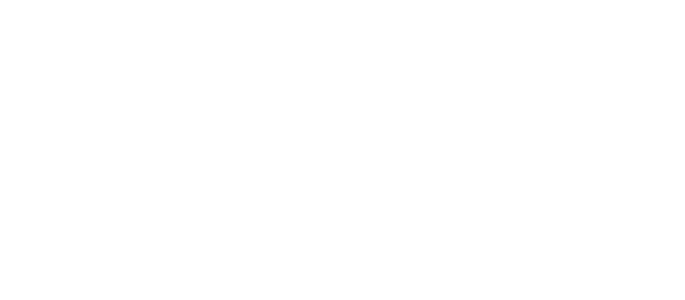
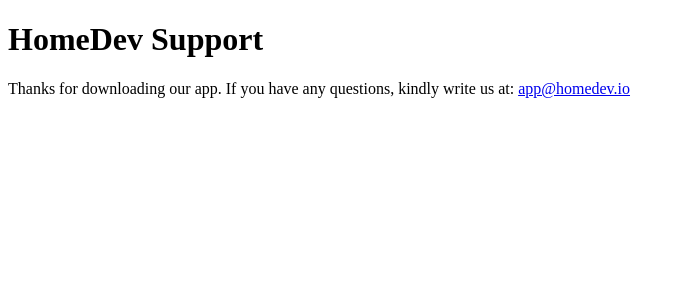
Before and after one commit to teamhomedev/homedev_web, a React app: page /support in a window 1280 px wide. Before the commit this address had no page. Shown: the top 300 px of the page, without its empty margins (0-685 px from the left). Built offline with nearby package versions, Linux system fonts and the light colour scheme.

Commit message:
feat: add support

```diff
--- a/src/App.tsx
+++ b/src/App.tsx
@@ -3,6 +3,7 @@
 import {Home} from "./page/Home";
 import {Auth} from "./page/Auth";
 import {PrivacyPolicy} from "./page/PrivacyPolicy";
+import {Support} from "./page/Support";
 
 export function App() {
     return (
@@ -11,6 +12,7 @@
                 <Routes>
                     <Route path="/" element={<Home />} />
                     <Route path="/privacy-policy" element={<PrivacyPolicy />} />
+                    <Route path="/support" element={<Support />} />
 
                     <Route path="/auth/instaget" element={<Auth />} />
                 </Routes>
--- /dev/null
+++ b/src/page/Support.tsx
@@ -0,0 +1,12 @@
+import React, {Fragment} from "react";
+
+export function Support() {
+
+    return (
+        <Fragment>
+            <h1>HomeDev Support</h1>
+
+            <p>Thanks for downloading our app. If you have any questions, kindly write us at: <a href="mailtp:app@homedev.io">app@homedev.io</a></p>
+        </Fragment>
+    )
+}
```
Also changed, not shown: 2 other files (tests, documents, lock files or other folders).
